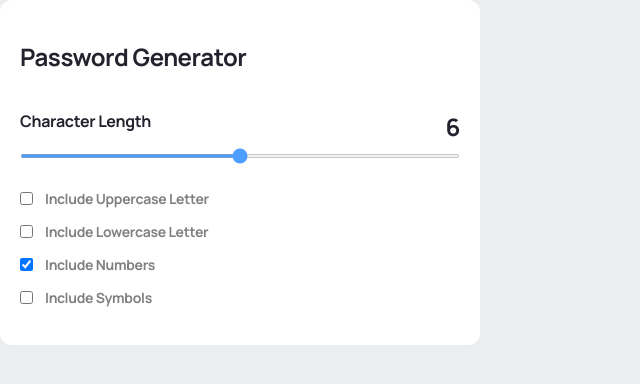
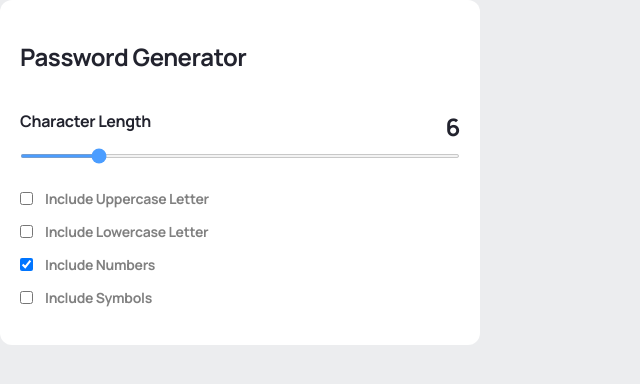
Before and after one commit to eriksleziona/INVO_Password_Generator, a React (Vite) app: page / in a window 1280 px wide. Shown: the top 384 px of the page, without its empty margins (0-640 px from the left). Built offline with nearby package versions, Linux system fonts and the light colour scheme.

Commit message:
Spliting code to a seperate Slider Component. Connecting the setPasswordLength with the Slider

```diff
--- a/src/context/Context.tsx
+++ b/src/context/Context.tsx
@@ -1,10 +1,10 @@
+/* eslint-disable @typescript-eslint/no-unused-vars */
 import React, {
   useContext,
   createContext,
   useState,
   FC,
   PropsWithChildren,
-  Key,
 } from "react";
 import { AppContextType, IOptions, IUpdateOpt } from "./Context.types";
 
--- a/src/global-styles/style.scss
+++ b/src/global-styles/style.scss
@@ -6,6 +6,7 @@
 @import "styles/fonts.scss";
 
 body {
+  max-width: 1440px;
   font-family: "Manrope", sans-serif;
   color: var(--color-black);
   background: var(--color-background);
--- a/src/modules/HomeModule/components/CheckBoxes/CheckBoxes.style.scss
+++ b/src/modules/HomeModule/components/CheckBoxes/CheckBoxes.style.scss
@@ -17,6 +17,10 @@
     display: block;
   }
 
+  & &__checkbox:hover {
+    cursor: pointer;
+  }
+
   & &__label {
     @include checkboxes-fonts-mixin;
   }
--- a/src/modules/HomeModule/components/CheckBoxes/CheckBoxes.tsx
+++ b/src/modules/HomeModule/components/CheckBoxes/CheckBoxes.tsx
@@ -2,7 +2,6 @@ import { useGlobalContext } from "@/context";
 import React from "react";
 import "./CheckBoxes.style.scss";
 import { AppContextType } from "@/context/Context.types";
-import { IUpdateOpt } from "@/context/Context.types";
 
 export const CheckBoxes: React.FC = () => {
   const { options, updateOptions } = useGlobalContext() as AppContextType;
--- a/src/modules/HomeModule/components/Form/Form.styles.scss
+++ b/src/modules/HomeModule/components/Form/Form.styles.scss
@@ -1,31 +1,4 @@
 @import "../../../../global-styles/Mixins/font.mixins.scss";
 .form-container {
   margin-top: 37px;
-  & &__label {
-    display: flex;
-    justify-content: space-between;
-  }
-
-  & &__slider {
-    width: 100%; /* Full-width */
-    height: 4px; /* Specified height */
-    background: var(--color-slider); /* Grey background */
-    outline: none; /* Remove outline */
-    opacity: 0.7; /* Set transparency (for mouse-over effects on hover) */
-    -webkit-transition: 0.2s; /* 0.2 seconds transition on hover */
-    transition: opacity 0.2s;
-  }
-
-  & &__slider:hover {
-    cursor: pointer;
-  }
-
-  & &__label-title {
-    @include secondary-title-font-mixin;
-    align-items: center;
-  }
-
-  & &__label-length {
-    @include title-font-mixins;
-  }
 }
--- a/src/modules/HomeModule/components/Form/Form.tsx
+++ b/src/modules/HomeModule/components/Form/Form.tsx
@@ -1,25 +1,13 @@
 import React from "react";
-import { useGlobalContext } from "@/context";
-import { AppContextType } from "@/context/Context.types";
-import { CheckBoxes } from "../CheckBoxes/CheckBoxes";
+
+import { CheckBoxes, Slider } from "@/modules/HomeModule/components";
 
 import "./Form.styles.scss";
 export const Form: React.FC = () => {
-  const { passwordLength } = useGlobalContext() as AppContextType;
   return (
     <div className="form-container">
       <form className="form-container__form">
-        <div className="form-container__range">
-          <div className="form-container__label">
-            <span className="form-container__label-title">
-              Character Length
-            </span>
-            <span className="form-container__label-length">
-              {passwordLength}
-            </span>
-          </div>
-          <input className="form-container__slider" type="range" />
-        </div>
+        <Slider />
         <CheckBoxes />
       </form>
     </div>
--- /dev/null
+++ b/src/modules/HomeModule/components/Slider/Slider.style.scss
@@ -0,0 +1,30 @@
+@import "/src/global-styles/Mixins/font.mixins.scss";
+.slider-container {
+  & &__label {
+    display: flex;
+    justify-content: space-between;
+  }
+
+  & &__slider {
+    width: 100%; /* Full-width */
+    height: 4px; /* Specified height */
+    background: var(--color-slider); /* Grey background */
+    outline: none; /* Remove outline */
+    opacity: 0.7; /* Set transparency (for mouse-over effects on hover) */
+    -webkit-transition: 0.2s; /* 0.2 seconds transition on hover */
+    transition: opacity 0.2s;
+  }
+
+  & &__slider:hover {
+    cursor: pointer;
+  }
+
+  & &__label-title {
+    @include secondary-title-font-mixin;
+    align-items: center;
+  }
+
+  & &__label-length {
+    @include title-font-mixins;
+  }
+}
--- /dev/null
+++ b/src/modules/HomeModule/components/Slider/Slider.tsx
@@ -0,0 +1,27 @@
+import React from "react";
+import "./Slider.style.scss";
+import { useGlobalContext } from "@/context";
+import { AppContextType } from "@/context/Context.types";
+
+export const Slider: React.FC = () => {
+  const { passwordLength, setPasswordLength } =
+    useGlobalContext() as AppContextType;
+  return (
+    <div className="slider-container">
+      <div className="slider-container__label">
+        <span className="slider-container__label-title">Character Length</span>
+        <span className="slider-container__label-length">{passwordLength}</span>
+      </div>
+      <input
+        className="slider-container__slider"
+        type="range"
+        value={passwordLength}
+        onChange={(e) => {
+          setPasswordLength(parseInt(e.target.value));
+        }}
+        min={4}
+        max={16}
+      />
+    </div>
+  );
+};
--- a/src/modules/HomeModule/components/index.ts
+++ b/src/modules/HomeModule/components/index.ts
@@ -1,3 +1,4 @@
 export * from "./Title/Title";
 export * from "./Form/Form";
 export * from "./CheckBoxes/CheckBoxes";
+export * from "./Slider/Slider";
```
